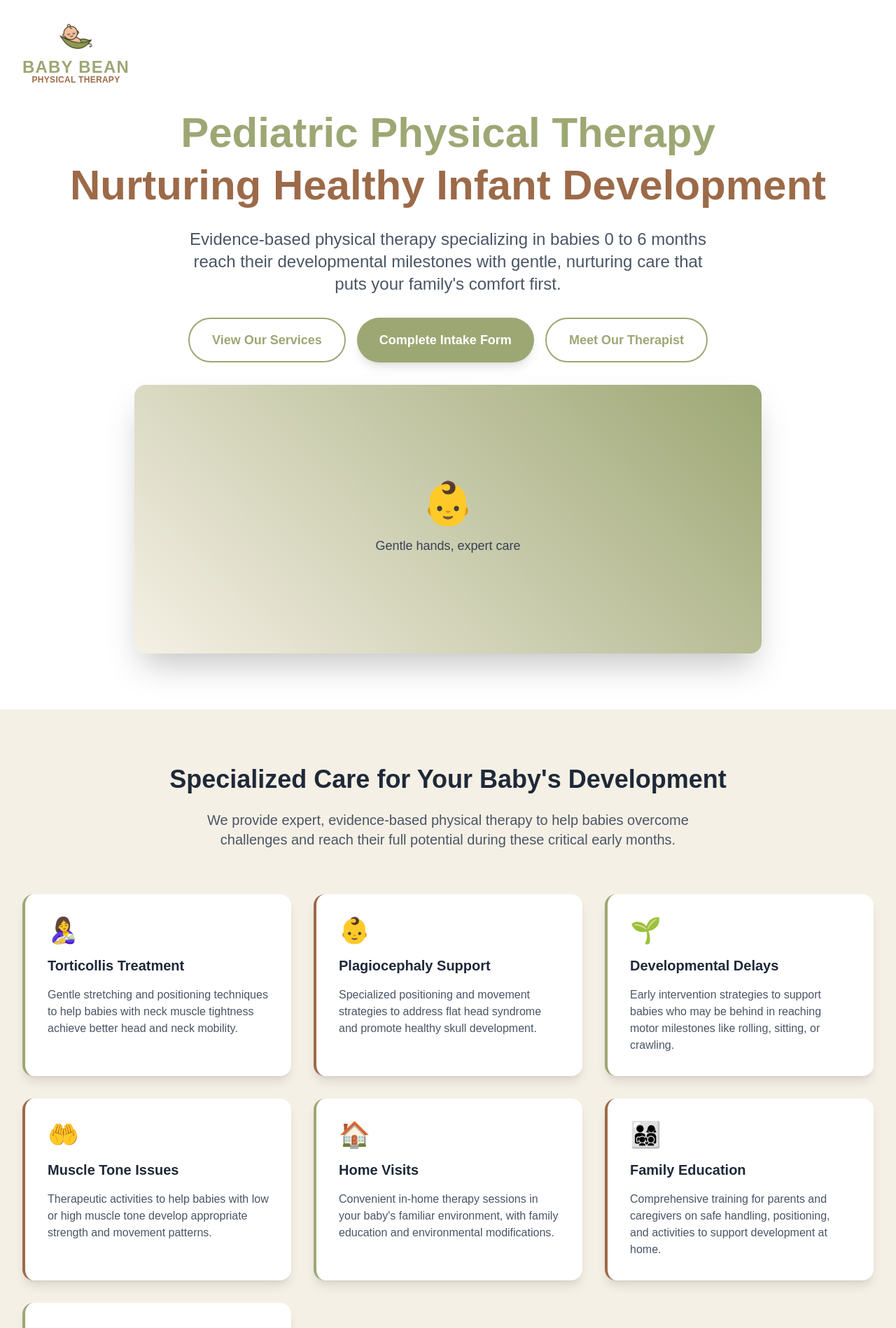
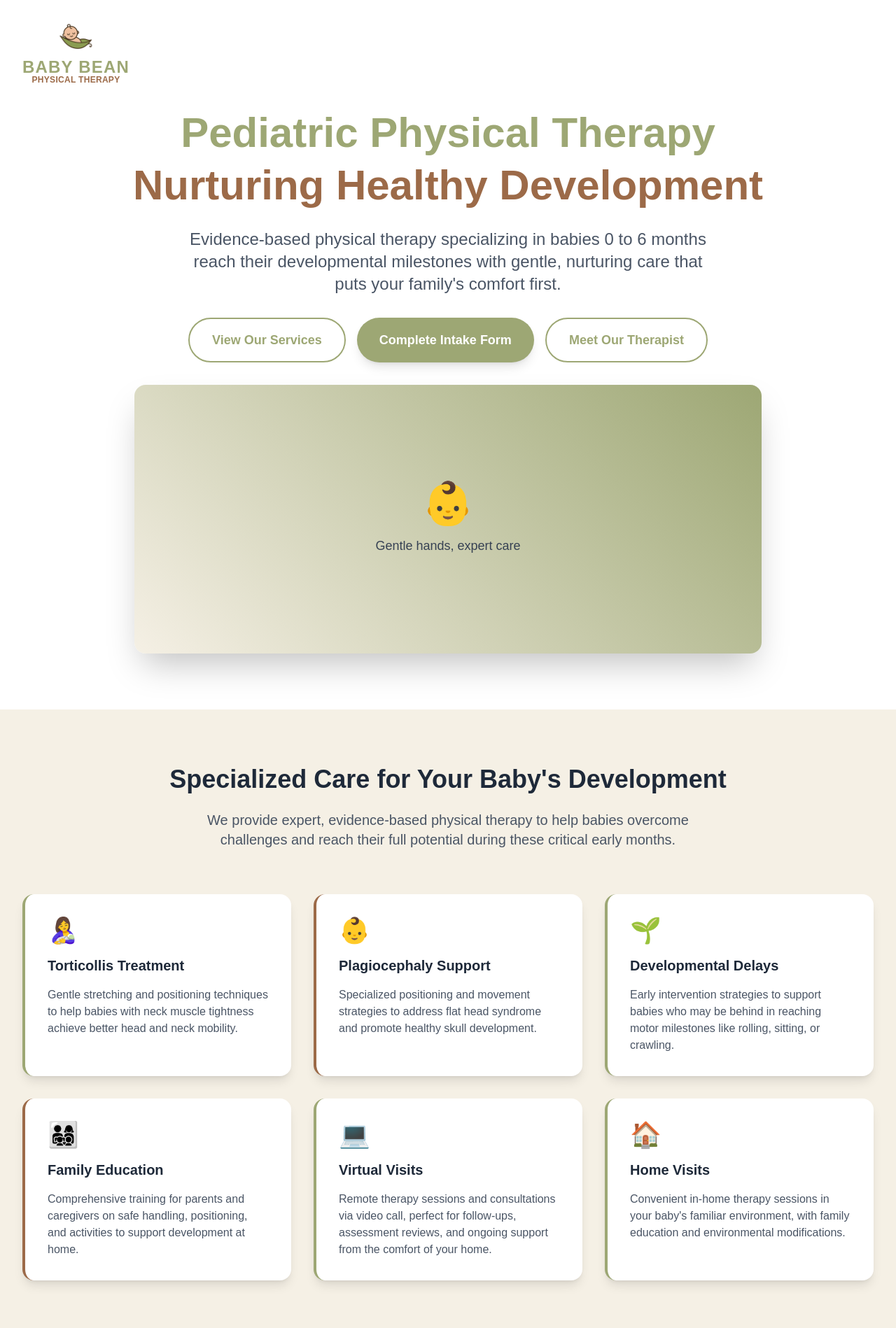
Before and after one commit to jillmathews/babybeanpt, a Next.js app: page / in a window 1280 px wide. Shown: the top 1898 px of the page at 70% size. Built offline with nearby package versions, Linux system fonts and the light colour scheme.

Commit message:
mom changes

```diff
--- a/src/app/page.tsx
+++ b/src/app/page.tsx
@@ -35,7 +35,7 @@ export default function Home() {
           <div className="mb-8">
             <h2 className="text-4xl sm:text-5xl lg:text-6xl font-bold text-gray-800 mb-6 leading-tight" style={{color: '#9DA774'}}>
               Pediatric Physical Therapy
-              <span className="block" style={{  color: '#9c6a48'}}>Nurturing Healthy Infant Development</span>
+              <span className="block" style={{  color: '#9c6a48'}}>Nurturing Healthy Development</span>
             </h2>
             <p className="text-xl sm:text-2xl text-gray-600 mb-8 max-w-3xl mx-auto">
               Evidence-based physical therapy specializing in babies 0 to 6 months reach their developmental milestones
@@ -140,24 +140,6 @@ export default function Home() {
             </div>
 
             <div className="bg-white p-8 rounded-2xl shadow-lg border-l-4" style={{ borderLeftColor: '#9c6a48' }}>
-              <div className="text-4xl mb-4">🤲</div>
-              <h3 className="text-xl font-semibold text-gray-800 mb-4">Muscle Tone Issues</h3>
-              <p className="text-gray-600">
-                Therapeutic activities to help babies with low or high muscle tone develop
-                appropriate strength and movement patterns.
-              </p>
-            </div>
-
-            <div className="bg-white p-8 rounded-2xl shadow-lg border-l-4" style={{ borderLeftColor: '#9DA774' }}>
-              <div className="text-4xl mb-4">🏠</div>
-              <h3 className="text-xl font-semibold text-gray-800 mb-4">Home Visits</h3>
-              <p className="text-gray-600">
-                Convenient in-home therapy sessions in your baby&apos;s familiar environment,
-                with family education and environmental modifications.
-              </p>
-            </div>
-
-            <div className="bg-white p-8 rounded-2xl shadow-lg border-l-4" style={{ borderLeftColor: '#9c6a48' }}>
               <div className="text-4xl mb-4">👨‍👩‍👧‍👦</div>
               <h3 className="text-xl font-semibold text-gray-800 mb-4">Family Education</h3>
               <p className="text-gray-600">
@@ -172,6 +154,15 @@ export default function Home() {
               <p className="text-gray-600">
                 Remote therapy sessions and consultations via video call, perfect for follow-ups,
                 assessment reviews, and ongoing support from the comfort of your home.
+              </p>
+            </div>
+
+            <div className="bg-white p-8 rounded-2xl shadow-lg border-l-4" style={{ borderLeftColor: '#9DA774' }}>
+              <div className="text-4xl mb-4">🏠</div>
+              <h3 className="text-xl font-semibold text-gray-800 mb-4">Home Visits</h3>
+              <p className="text-gray-600">
+                Convenient in-home therapy sessions in your baby&apos;s familiar environment,
+                with family education and environmental modifications.
               </p>
             </div>
           </div>
```
